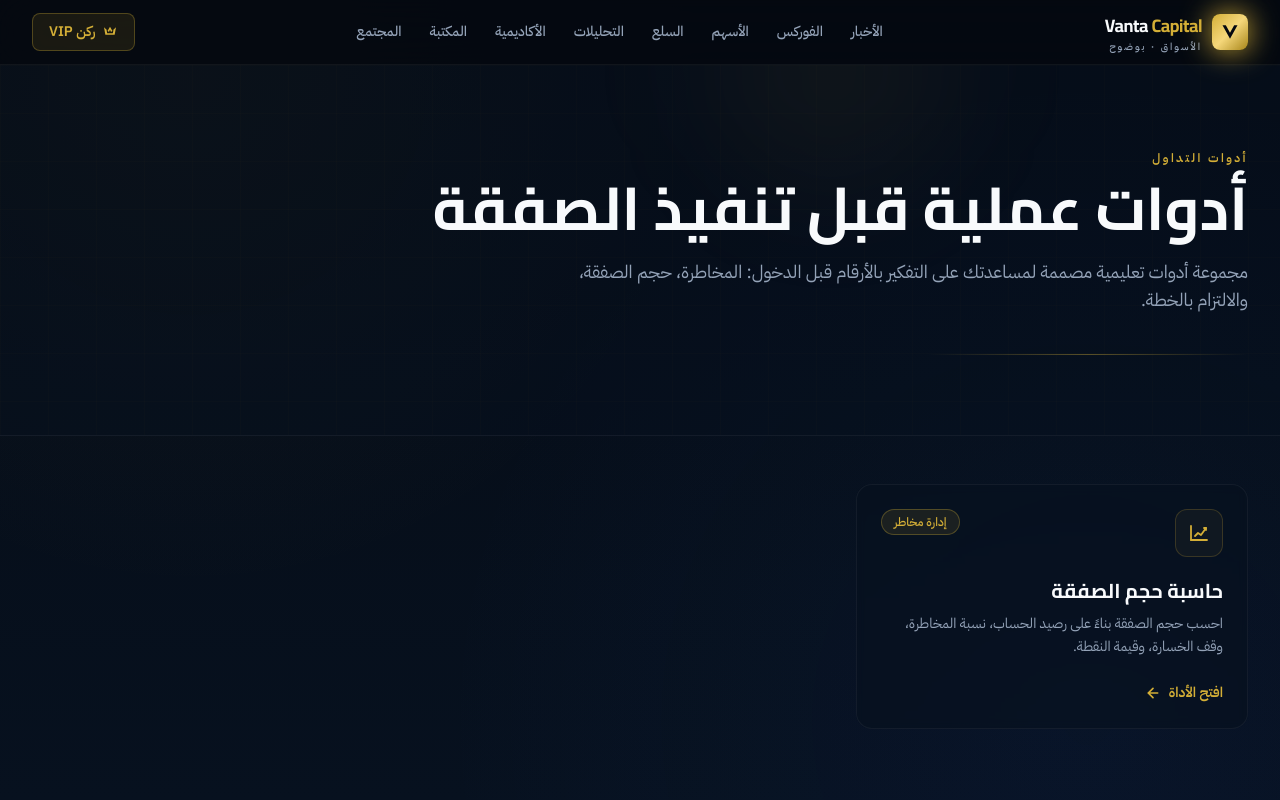
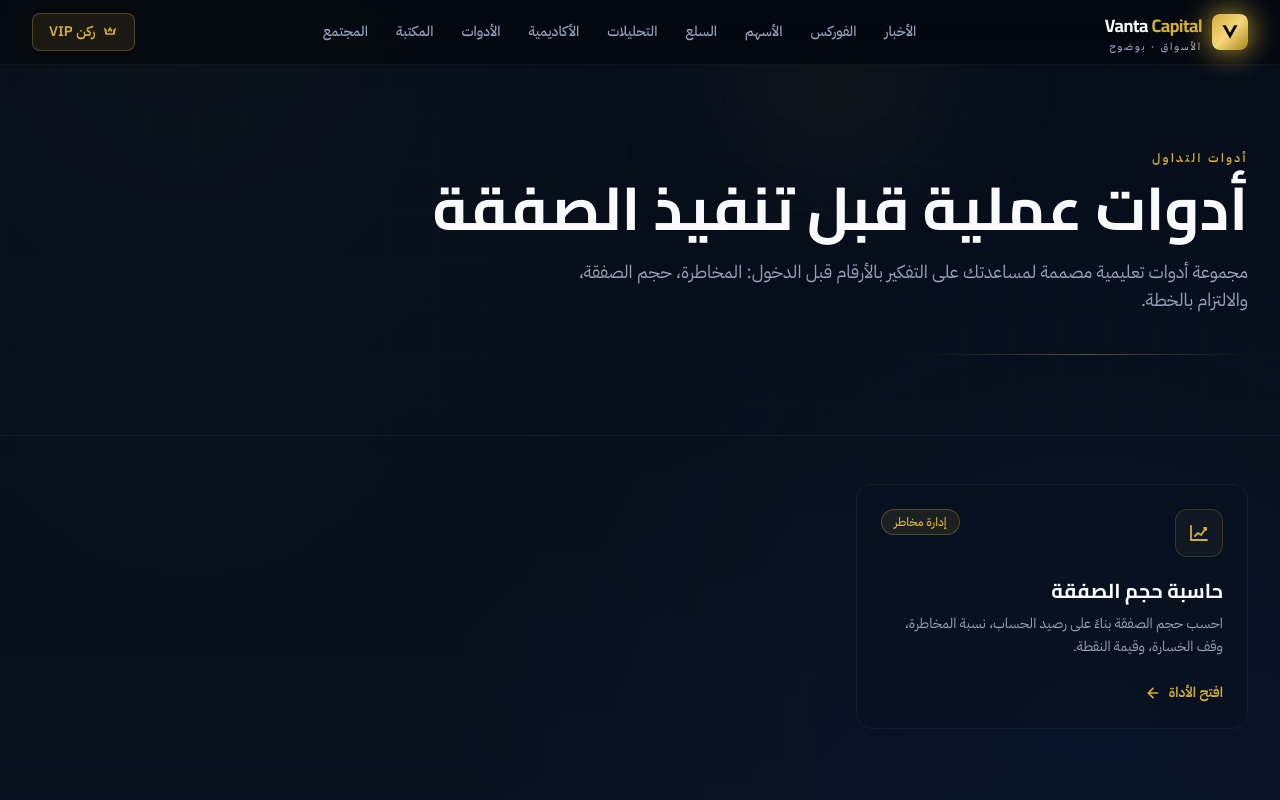
Before and after one commit to yassinlgarch-eng/Vanta-capital-, a Next.js app: page /tools in a window 1280 px wide. Shown: the top 800 px of the page. Built offline with nearby package versions, Linux system fonts and the light colour scheme.

Commit message:
Add tools link to main navigation

```diff
--- a/src/components/Header.tsx
+++ b/src/components/Header.tsx
@@ -11,6 +11,7 @@ const navItems = [
   { href: "/commodities", label: "السلع" },
   { href: "/analysis", label: "التحليلات" },
   { href: "/academy", label: "الأكاديمية" },
+  { href: "/tools", label: "الأدوات" },
   { href: "/library", label: "المكتبة" },
   { href: "/community", label: "المجتمع" },
 ];
```
